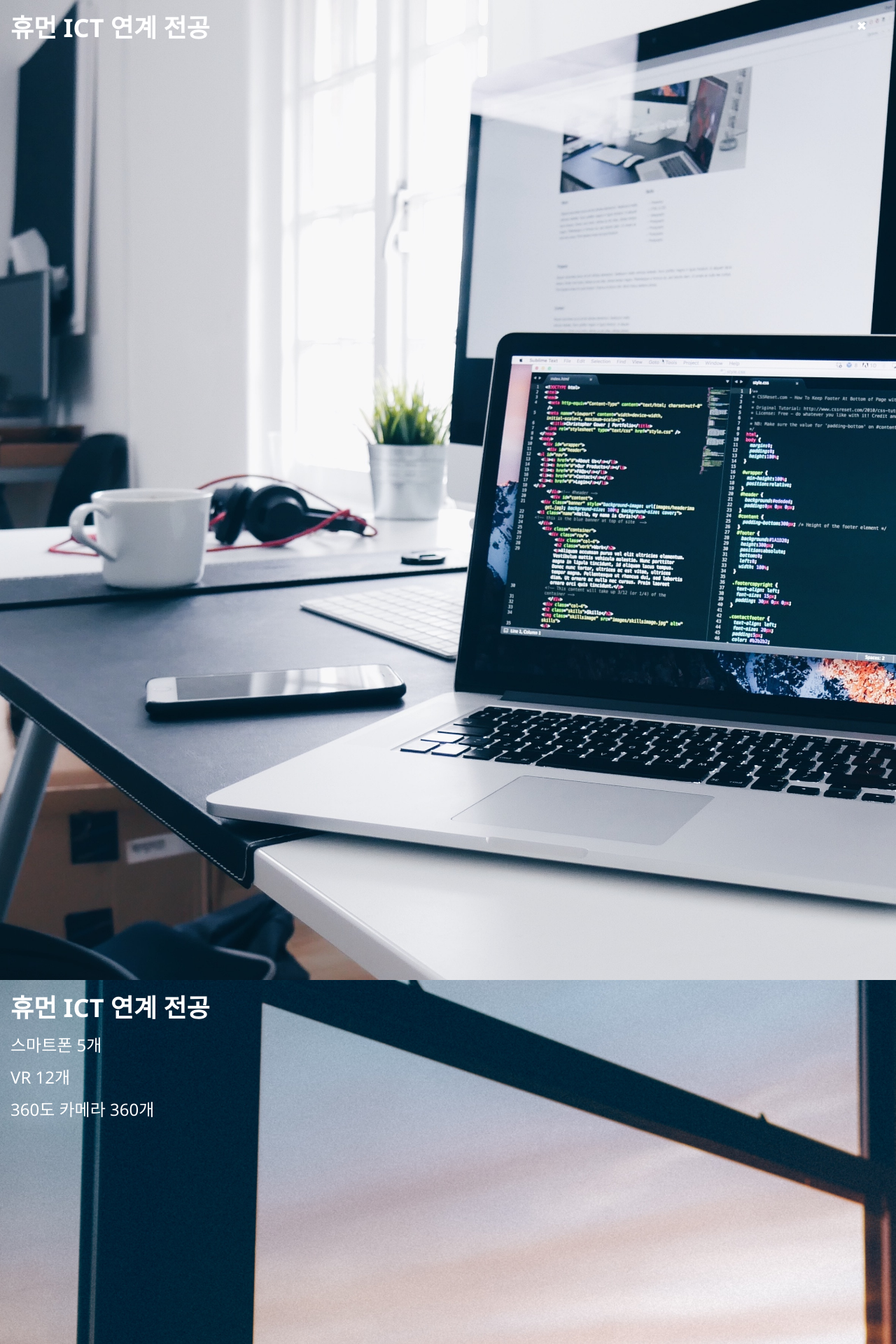
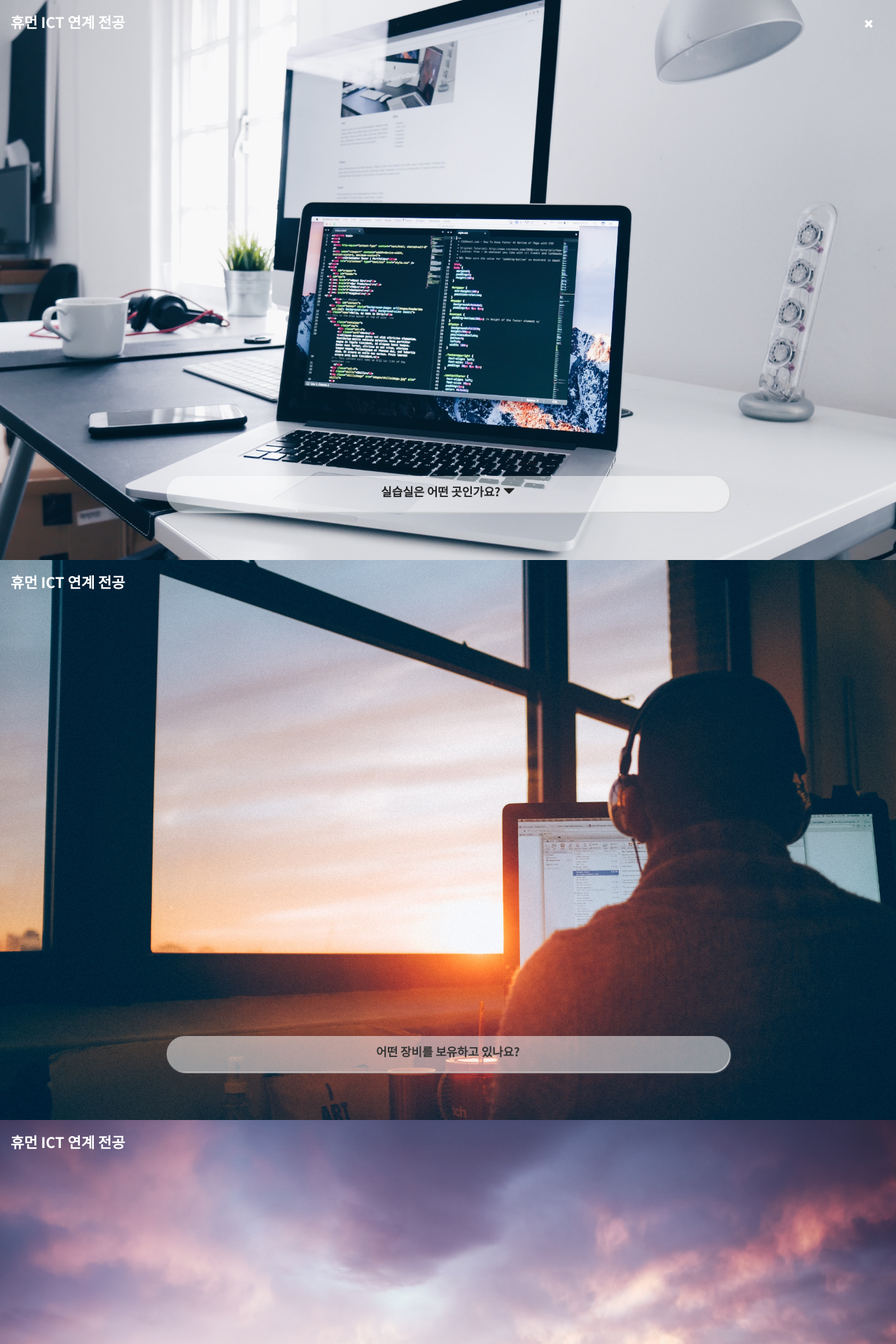
Before and after one commit to zwan2/hict, a PHP site: page /introduction.php in a window 1280 px wide. Shown: the top 1920 px of the page at 70% size. Run offline with PHP 8.4, Linux system fonts and the light colour scheme.

Commit message:
170820.1
-WEB FONT KR
-introduction 조금

```diff
--- a/introduction.css
+++ b/introduction.css
@@ -1,14 +1,15 @@
+@import url(//fonts.googleapis.com/earlyaccess/notosanskr.css);
+
+
 *, input {
 	margin: 0 auto;
 	color: white;
-	font-family: 'Noto Sans', sans-serif;
+	font-family: 'Noto Sans KR', sans-serif;
 }
 body {
 	background-color: #222222;
 }
-h1 {
-	font-weight: 700;
-}
+
 
 
 
@@ -42,45 +43,60 @@ h1 {
 
 
 .float_right {
-  position: fixed;
-  top: 2em;
-  right: 3em;
+  position: absolute;
+  top: 3vh;
+  right: 4vh;
   z-index: 1;
 }
 
+.table_title {
+  font-size: 1.5em;
+  font-weight: 700;
+}
+
 .button {
+  position: relative;
+  bottom: -78vh;
   margin: 0.2em 0;
-  padding-left: 1.5em;
+
   border-radius: 1.5em;
   border: none;
   box-shadow: 0.1em 0.1em 0.1em 0 lightgray;
   height: 3em;
   line-height: 2em;
-  color: #666666;
-  font-size: 100%;
-  font-weight: 700;
+
+  background-color: rgba( 255, 255, 255, 0.5 );
+  font-size: 1.2em;
+  font-weight: 900;
   text-align: center;
 }
+  .button strong {
+    color: #222222 !important;
 
+  }
+  .button .glyphicon {
+    color: #222222 !important;
+  }
+
+
+
+
+
+.intro_bg {
+  background-repeat: none;
+  background-size:cover;
+  height: 100vh;
+}
 
 #intro1 {
   background-image: url('intro_bg.jpg');
-  background-repeat: none;
-  background-size:cover;
-  height: 100em;
 }
 
 
 #intro2 {
   background-image: url('intro_bg2.jpg');
-  background-repeat: none;
-  background-size:cover;
-  height: 100em;
 }
 
 #intro3 {
   background-image: url('intro_bg3.jpg');
-  background-repeat: none;
-  background-size:cover;
-  height: 100em;
 }
--- a/introduction.php
+++ b/introduction.php
@@ -17,7 +17,6 @@
   <script src="//code.jquery.com/jquery.min.js"></script>
     <link rel="stylesheet" href="//maxcdn.bootstrapcdn.com/bootstrap/latest/css/bootstrap.min.css">
 
-  <link href="https://fonts.googleapis.com/css?family=Noto+Sans:400,700" rel="stylesheet">
   <link rel="stylesheet" type="text/css" href="introduction.css">
 </head>
 
@@ -28,22 +27,29 @@
     <div class="float_right">
       <a href="login_page.php"><span class="glyphicon glyphicon-remove" aria-hidden="true"></span></a>
     </div>
-    <div class="col-xs-12 col-sm-12" id="intro1">
+
+    <div class="col-xs-12 col-sm-12 intro_bg" id="intro1">
       <h1 class="table_title">휴먼 ICT 연계 전공</h1>
+      <div class="col-xs-12 col-sm-8 col-sm-offset-2" >
+        <a class="btn btn-default btn-block ellipsis button" href="#intro2" role="button"><strong>실습실은 어떤 곳인가요?</strong> <span class="glyphicon glyphicon-triangle-bottom" aria-hidden="true"></span> </a>
+      </div>
 
     </div>
 
-    <div class="col-xs-12 col-sm-12" id="intro2">
+    <div class="col-xs-12 col-sm-12 intro_bg" id="intro2">
       <h1 class="table_title">휴먼 ICT 연계 전공</h1>
-      <h3> 스마트폰 5개</h3>
-      <h3>VR 12개</h3>
-      <h3>360도 카메라 360개</h3>
+
+      <div class="col-xs-12 col-sm-8 col-sm-offset-2" >
+        <a class="btn btn-default btn-block ellipsis button" href="#intro3" role="button">어떤 장비를 보유하고 있나요?</a>
+      </div>
     </div>
 
-    <div class="col-xs-12 col-sm-12" id="intro3">
+
+    <div class="col-xs-12 col-sm-12 intro_bg" id="intro3">
       <h1 class="table_title">휴먼 ICT 연계 전공</h1>
+
       <div class="col-xs-12 col-sm-8 col-sm-offset-2" >
-            <a class="btn btn-default btn-block ellipsis button" href="login_page.php" role="button">예약하러 가기</a>
+        <a class="btn btn-default btn-block ellipsis button" href="login_page.php" role="button">예약하러 가기</a>
       </div>
     </div>
 
@@ -53,7 +59,14 @@
 
 </body>
 
-
+<script type="text/javascript">
+jQuery(document).ready(function($) {
+  $(".button").click(function(event){
+          event.preventDefault();
+          $('html,body').animate({scrollTop:$(this.hash).offset().top}, 500);
+  });
+});
+</script>
 
 
 
--- a/login.css
+++ b/login.css
@@ -1,7 +1,9 @@
+@import url(//fonts.googleapis.com/earlyaccess/notosanskr.css);
+
 *, input {
 	margin: 0 auto;
 	color: white;
-	font-family: 'Noto Sans', sans-serif;
+	font-family: 'Noto Sans KR', sans-serif;
 }
 body {
 	background-color: #00897B;
--- a/login_main.html
+++ b/login_main.html
@@ -17,7 +17,6 @@
 	<script src="//code.jquery.com/jquery.min.js"></script>
   	<link rel="stylesheet" href="//maxcdn.bootstrapcdn.com/bootstrap/latest/css/bootstrap.min.css">
 
-	<link href="https://fonts.googleapis.com/css?family=Noto+Sans:400,700" rel="stylesheet">
   	<link rel="stylesheet" type="text/css" href="login.css">
 </head>
 <body>
--- a/main.css
+++ b/main.css
@@ -1,3 +1,5 @@
+@import url(//fonts.googleapis.com/earlyaccess/notosanskr.css);
+
 /* PC media query */
 @media (min-width: 768px)  {
 
@@ -12,7 +14,7 @@
 
 
 * {
-	font-family: 'Noto Sans', sans-serif;
+	font-family: 'Noto Sans KR', sans-serif;
 }
 body {
 	padding-top: 70px;
@@ -24,7 +26,7 @@ footer {
 }
 
 a {
-	font-family: 'Noto Sans', sans-serif;
+	font-family: 'Noto Sans KR', sans-serif;
 	text-decoration: none !important;
 	color: #222222;
 }
--- a/main.html
+++ b/main.html
@@ -23,7 +23,6 @@ include 'function.php';
   <script src="//code.jquery.com/jquery.min.js"></script>
   <link rel="stylesheet" href="//maxcdn.bootstrapcdn.com/bootstrap/latest/css/bootstrap.min.css">
 
-  <link href="https://fonts.googleapis.com/css?family=Noto+Sans:400,700" rel="stylesheet">
   <link rel="stylesheet" type="text/css" href="main.css">
 </head>
 
```
